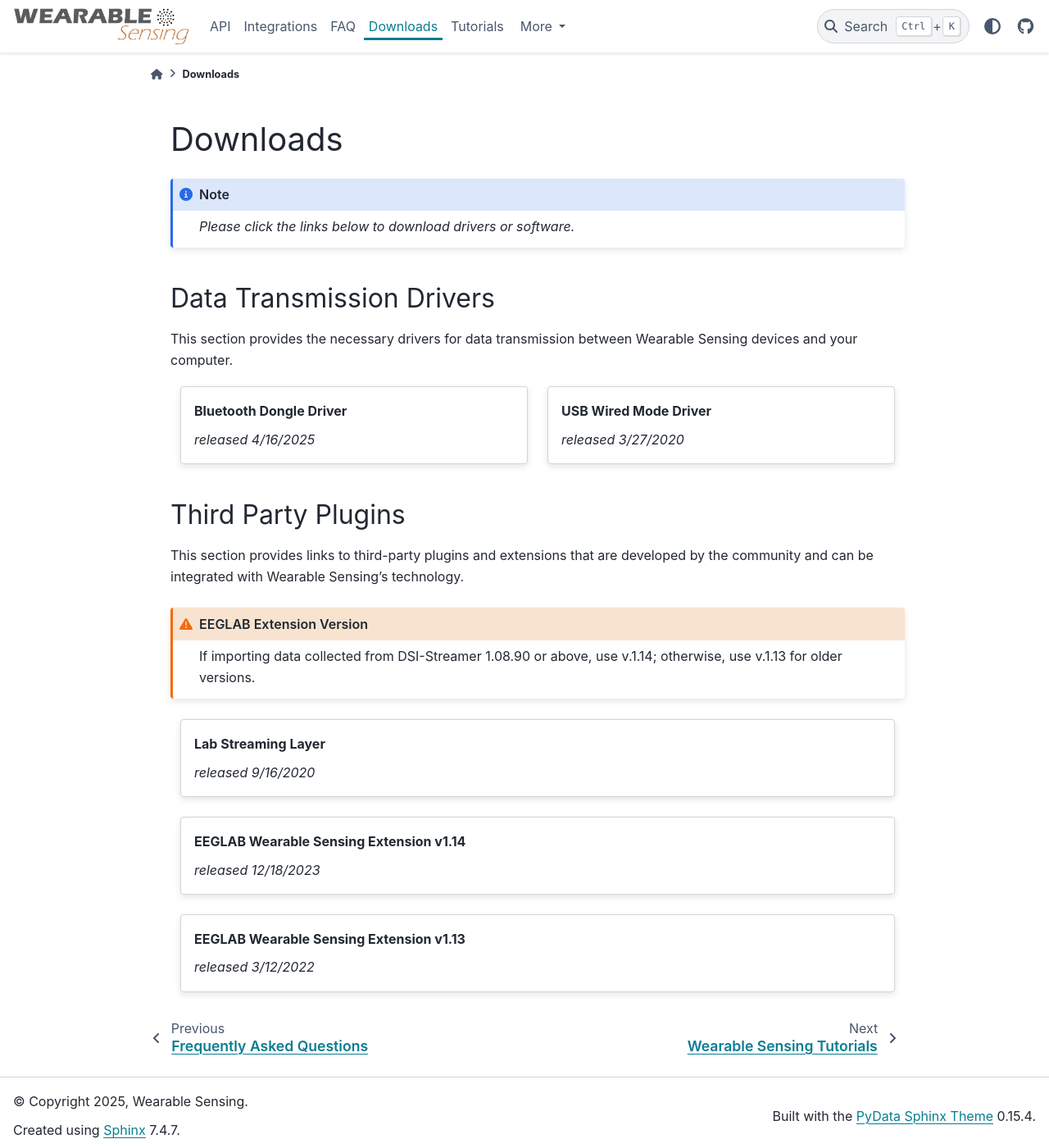
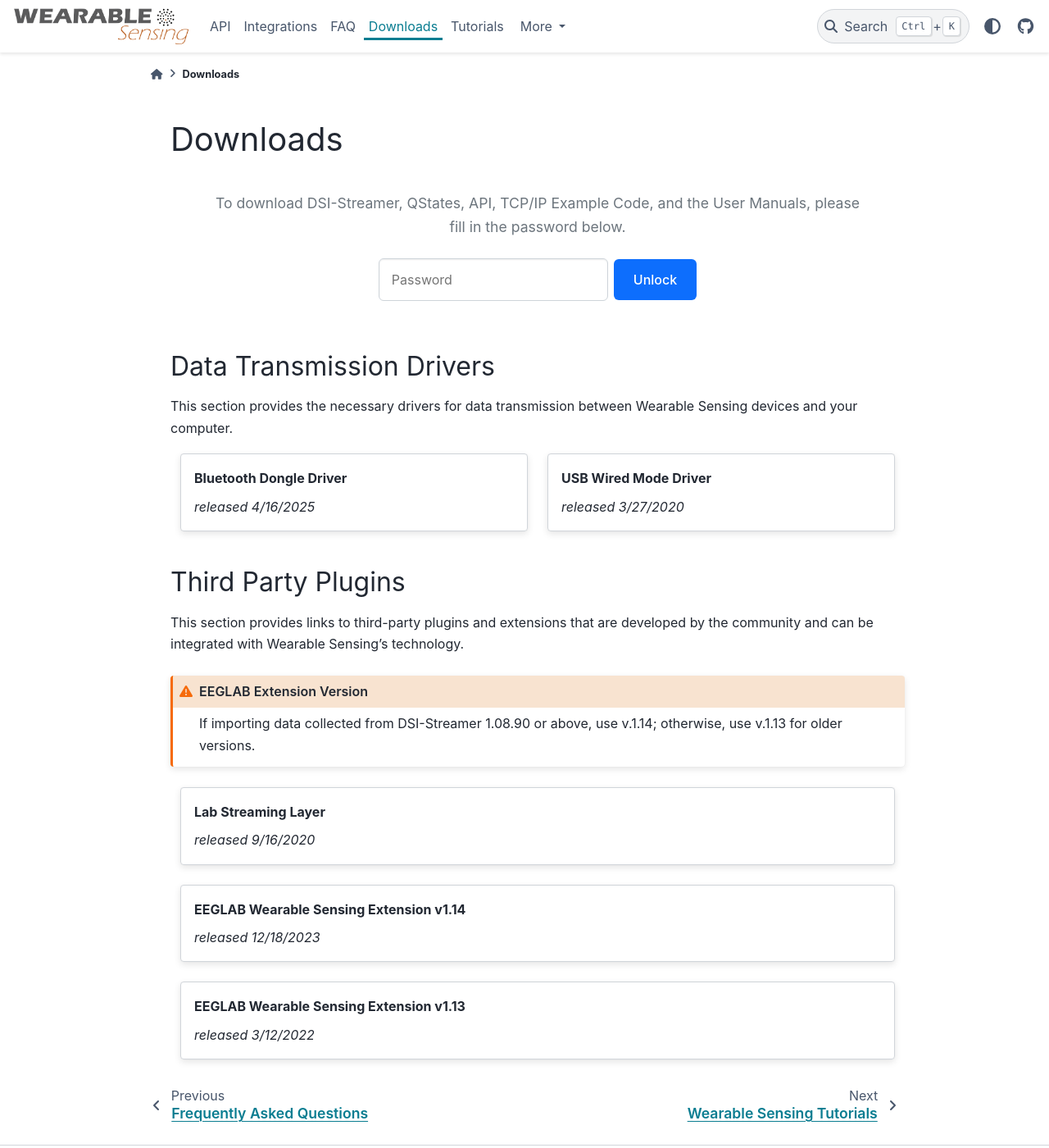
Before and after one commit to WearableSensing/wiki, a Sphinx documentation site: the page built from docs/help/downloads/index.md, in a window 1280 px wide and 1400 px high. Shown: the whole window at 82% size. Built offline with Sphinx 7.4.7 and the PyData theme 0.15.4, drawn with Linux system fonts in a browser that asks for light colours.

Commit message:
Setup password protection

`````diff
--- /dev/null
+++ b/docs/_extra/key.txt
@@ -0,0 +1 @@
+DRYISGREAT
--- /dev/null
+++ b/docs/_static/css/password.css
@@ -0,0 +1,143 @@
+/* File: _static/css/custom.css */
+
+/* Main container styling - removes the box and centers text */
+#password-gate-container {
+    margin: 40px auto; /* Adds space above/below and centers the whole block */
+    text-align: center;
+    border: none;
+    padding: 0;
+    width: 90%;
+}
+
+/* Style for the "Protected Area" heading */
+#password-gate-container h3 {
+    font-size: 2.2em;
+    font-weight: 600;
+    margin-bottom: 8px;
+}
+
+/* Style for the descriptive paragraph */
+#password-gate-container p {
+    font-size: 1.1em;
+    color: #6c757d; /* A softer grey text color */
+    margin-bottom: 24px;
+}
+
+/* This new group uses Flexbox to center the input and button */
+.input-group {
+    display: flex;
+    justify-content: center;
+    align-items: center;
+    gap: 8px; /* Creates a small space between the input and button */
+}
+
+/* Updated style for the password input field */
+#password-gate-container input[type="password"] {
+    width: 280px;
+    padding: 12px 15px;
+    font-size: 1em;
+    border: 1px solid #ced4da;
+    border-radius: 6px;
+    box-shadow: inset 0 1px 2px rgba(0,0,0,.075);
+}
+
+/* Updated style for the button to make it blue and modern */
+#password-gate-container button {
+    padding: 12px 24px;
+    font-size: 1em;
+    font-weight: 500;
+    color: white;
+    background-color: #0d6efd; /* A modern, friendly blue */
+    border: none;
+    border-radius: 6px;
+    cursor: pointer;
+    transition: background-color 0.2s ease-in-out;
+}
+
+/* Adds a nice hover effect to the button */
+#password-gate-container button:hover {
+    background-color: #0b5ed7; /* A slightly darker blue on hover */
+}
+
+#protected-content {
+    margin: 40px auto; /* Adds space above/below and centers the whole block */
+    text-align: center;
+    border: none;
+    padding: 0;
+}
+
+/* ------------ Download Section ------------ */
+/* Basic styling for the container and cards */
+.downloads-container {
+  display: grid; /* Switched to Grid for better column control */
+  grid-template-columns: 1fr 1fr; /* Creates a strict two-column layout */
+  gap: 1.5rem; /* Space between the columns */
+  font-family: -apple-system, BlinkMacSystemFont, "Segoe UI", Roboto, "Helvetica Neue", Arial, sans-serif;
+  color: #333;
+  padding-top: 1rem;
+  width: 90%;
+  margin: 0 auto; /* Centers the container */
+}
+
+.download-card {
+  display: flex; /* Use flexbox for internal alignment */
+  flex-direction: column; /* Stack content vertically */
+  padding: 1rem; /* Reduced padding */
+  border: 1px solid #e0e0e0;
+  border-radius: 8px;
+  background-color: #fff;
+}
+
+/* Styling for the card header (icon and title) */
+.card-header {
+  display: flex;
+  align-items: center;
+  gap: 0.75rem;
+  margin-bottom: 1rem; /* Reduced margin */
+}
+
+.card-header .icon {
+  font-size: 1.1rem;
+  color: #f39c12; /* Orange color for the icon */
+  background-color: #fef5e7;
+  padding: 0.5rem;
+  border-radius: 6px;
+  line-height: 1;
+}
+
+.card-header h3 {
+  margin: 0;
+  font-size: 1.1rem;
+  font-weight: 600;
+}
+
+/* Styling for the list of download items */
+.download-list {
+  list-style: none;
+  padding: 0;
+  margin: 0;
+  flex-grow: 1; /* Allows this element to grow and push footer down if needed */
+}
+
+.download-list li {
+  margin-bottom: 1rem; /* Reduced margin */
+}
+
+.download-list a {
+  font-weight: 600;
+  color: #f39c12;
+  text-decoration: none;
+  font-size: 0.9rem;
+}
+
+.download-list a:hover {
+  text-decoration: underline;
+}
+
+.download-list .description,
+.download-list .metadata {
+  font-size: 0.8rem;
+  color: #555;
+  margin-top: 0.25rem;
+  display: block;
+}
--- /dev/null
+++ b/docs/_static/js/gate.js
@@ -0,0 +1,20 @@
+// Simplified example of the updated JavaScript
+async function checkPassword() {
+  const passResponse = await fetch('/key.txt');
+  const correctPassword = await passResponse.text();
+
+  const enteredPassword = document.getElementById("password-input").value;
+
+  if (enteredPassword === correctPassword) {
+    // Fetch the content from the separate file
+    const response = await fetch('/section-content-downloads.html');
+    const content = await response.text();
+
+    // Display the content on the page
+    document.getElementById("protected-content").innerHTML = content;
+    document.getElementById("protected-content").style.display = "block";
+    document.getElementById("password-gate-container").style.display = "none";
+  } else {
+    // Handle incorrect password
+  }
+}
--- a/docs/conf.py
+++ b/docs/conf.py
@@ -71,3 +71,13 @@
 }
 
 html_static_path = ['_static']
+
+html_extra_path = ['_extra']
+
+html_js_files = [
+    'js/gate.js',
+]
+
+html_css_files = [
+    'css/password.css',
+]
--- a/docs/help/downloads/index.md
+++ b/docs/help/downloads/index.md
@@ -1,9 +1,16 @@
 # Downloads
 
-```{admonition} Note
-:class: note
-*Please click the links below to download drivers or software.*
-```
+<div id="password-gate-container">
+  <p>To download DSI-Streamer, QStates, API, TCP/IP Example Code, and the User Manuals, please fill in the password below.</p>
+  <div class="input-group">
+    <input type="password" id="password-input" placeholder="Password">
+    <button onclick="checkPassword()">Unlock</button>
+  </div>
+  <p id="error-message" style="color:red; height: 1em;"></p>
+</div>
+
+<div id="protected-content">
+</div>
 
 ## Data Transmission Drivers
 
@@ -23,6 +30,7 @@
 ````
 
 ## Third Party Plugins
+
 This section provides links to third-party plugins and extensions that are developed by the community and can be integrated with Wearable Sensing's technology.
 
 ```{admonition} EEGLAB Extension Version
`````
Also changed, not shown: docs/_extra/section-content-downloads.html (added, +76 -0 lines), docs/examples/mne/load.md (deleted).
